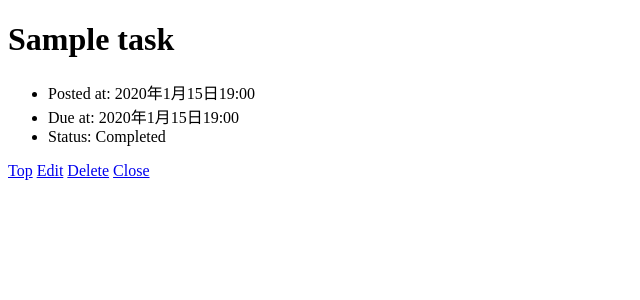
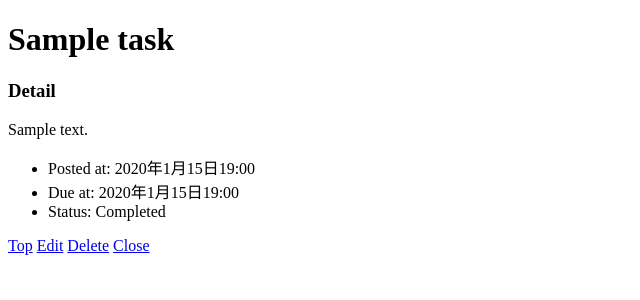
Before and after one commit to s1f10220182/django-test-exercise, a Django app: page /1/ in a window 1280 px wide. Shown: the top 300 px of the page, without its empty margins (0-640 px from the left). Run offline with Django 4.2, Linux system fonts and the light colour scheme; tables that the repository leaves empty hold one stand-in row (values such as "Sample post").

Commit message:
タスクの詳細を追加

```diff
--- a/todo/models.py
+++ b/todo/models.py
@@ -8,6 +8,7 @@ class Task(models.Model):
     completed = models.BooleanField(default=False)
     posted_at = models.DateTimeField(default=timezone.now)
     due_at = models.DateTimeField(null=True, blank=True)
+    detail = models.TextField(null=True, max_length=100)
 
     def is_overdue(self, dt):
         if self.due_at is None:
--- a/todo/templates/todo/detail.html
+++ b/todo/templates/todo/detail.html
@@ -10,6 +10,10 @@
 
   <body>
     <h1>{{ task.title }}</h1>
+    <div>
+      <h3>Detail</h3>
+      <p>{{ task.detail }}</p>
+    </div>
     <ul>
       <li>Posted at: {{ task.posted_at }}</li>
       {% if task.due_at %}
--- a/todo/templates/todo/edit.html
+++ b/todo/templates/todo/edit.html
@@ -22,6 +22,10 @@
         <input id="dueInput" name="due_at" type="datetime-local" value="{{ task.due_at |date:"Y-m-d H:i" }}">
       </div>
       <div>
+        <label for="detailInput">Detail</label><br>
+        <textarea id="detailInput" name="task_detail" type="text" placeholder="Input detail" value="{{ task.detail }}"></textarea>
+      </div>
+      <div>
         <button type="submit">Submit</button>
       </div>
     </form>
```
Also changed, not shown: todo/migrations/0002_task_detail.py (added), todo/migrations/0003_alter_task_detail.py (added).
